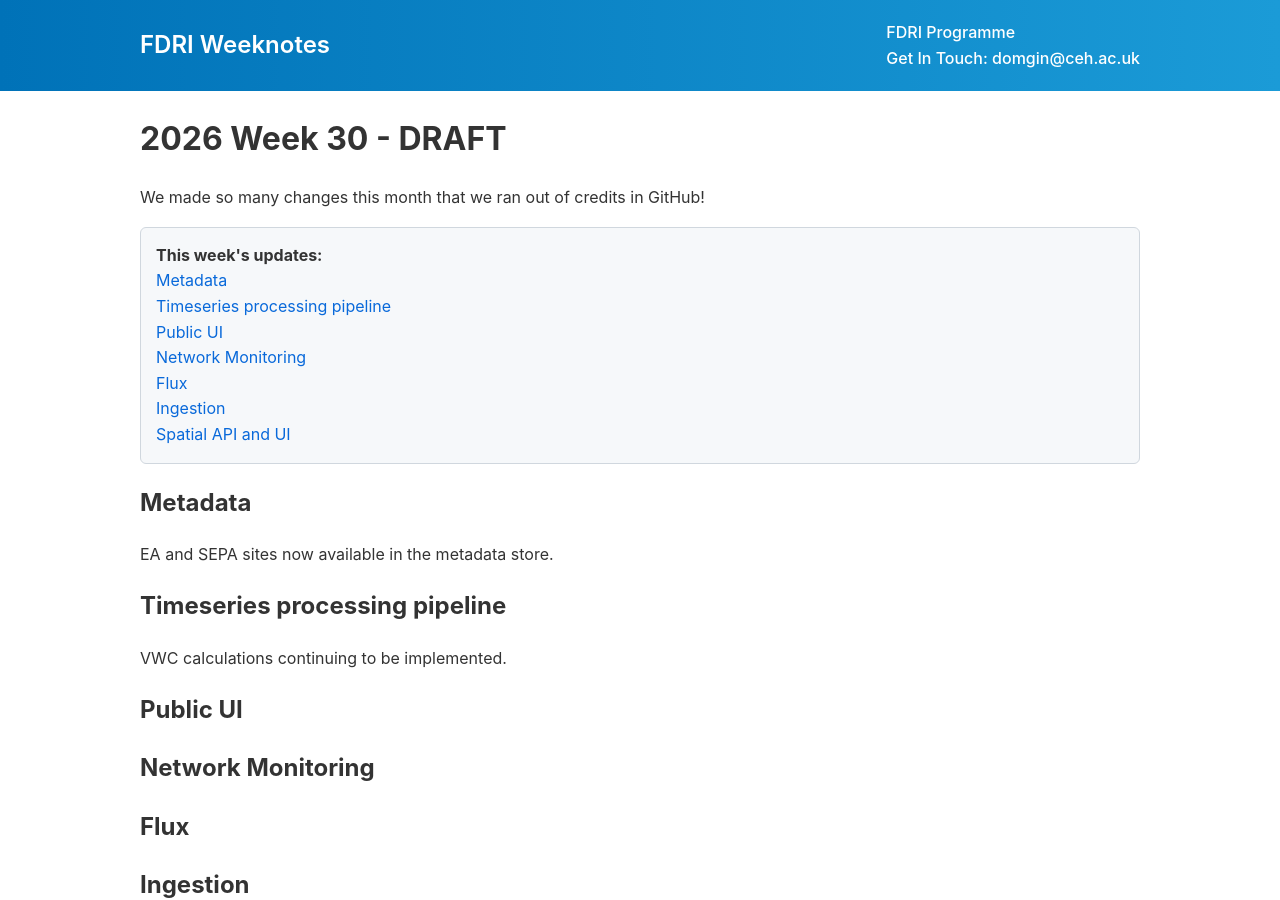
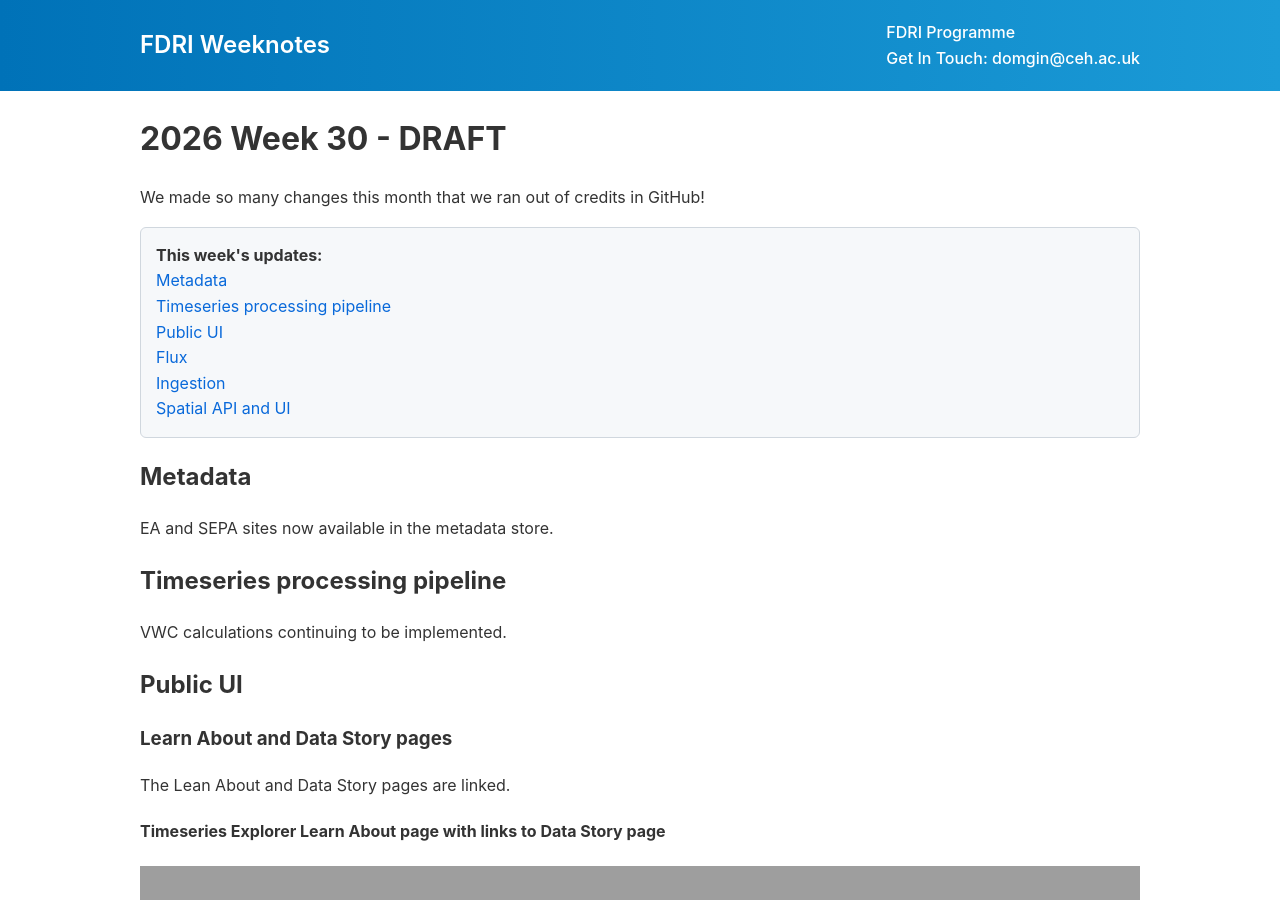
Before and after one commit to NERC-CEH/fdri_words, a Jekyll site: the page built from weeknotes/2026/30.md, in a window 1280 px wide and 900 px high. Built offline with Jekyll 4.4.1, drawn with Linux system fonts in a browser that asks for light colours; our own code applies the rules of GitHub Pages for plain Markdown files; grey boxes are pictures that could not be loaded.

Commit message:
Link Learn About and Data Story pages
Added links to Learn About and Data Story pages in the Public UI section.

```diff
--- a/weeknotes/2026/30.md
+++ b/weeknotes/2026/30.md
@@ -11,8 +11,12 @@
 VWC calculations continuing to be implemented.
 
 ## Public UI
+### Learn About and Data Story pages
+The Lean About and Data Story pages are linked.
 
-## Network Monitoring
+#### Timeseries Explorer Learn About page with links to Data Story page
+
+<img width="1416" height="768" alt="data_stories" src="https://github.com/user-attachments/assets/d788725b-f4f1-44b3-a705-c4916897e3d9" />
 
 ## Flux
 
```
